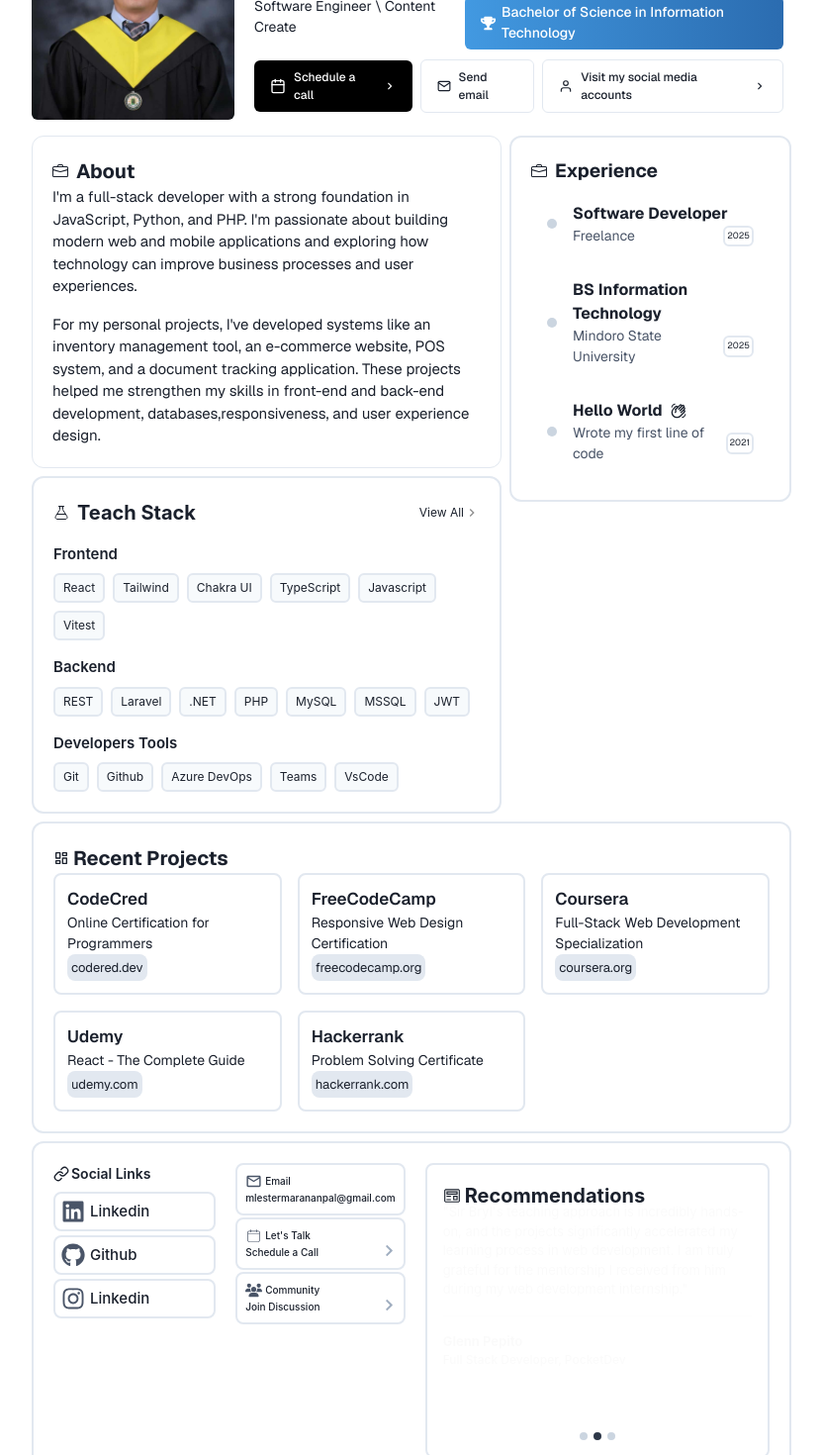
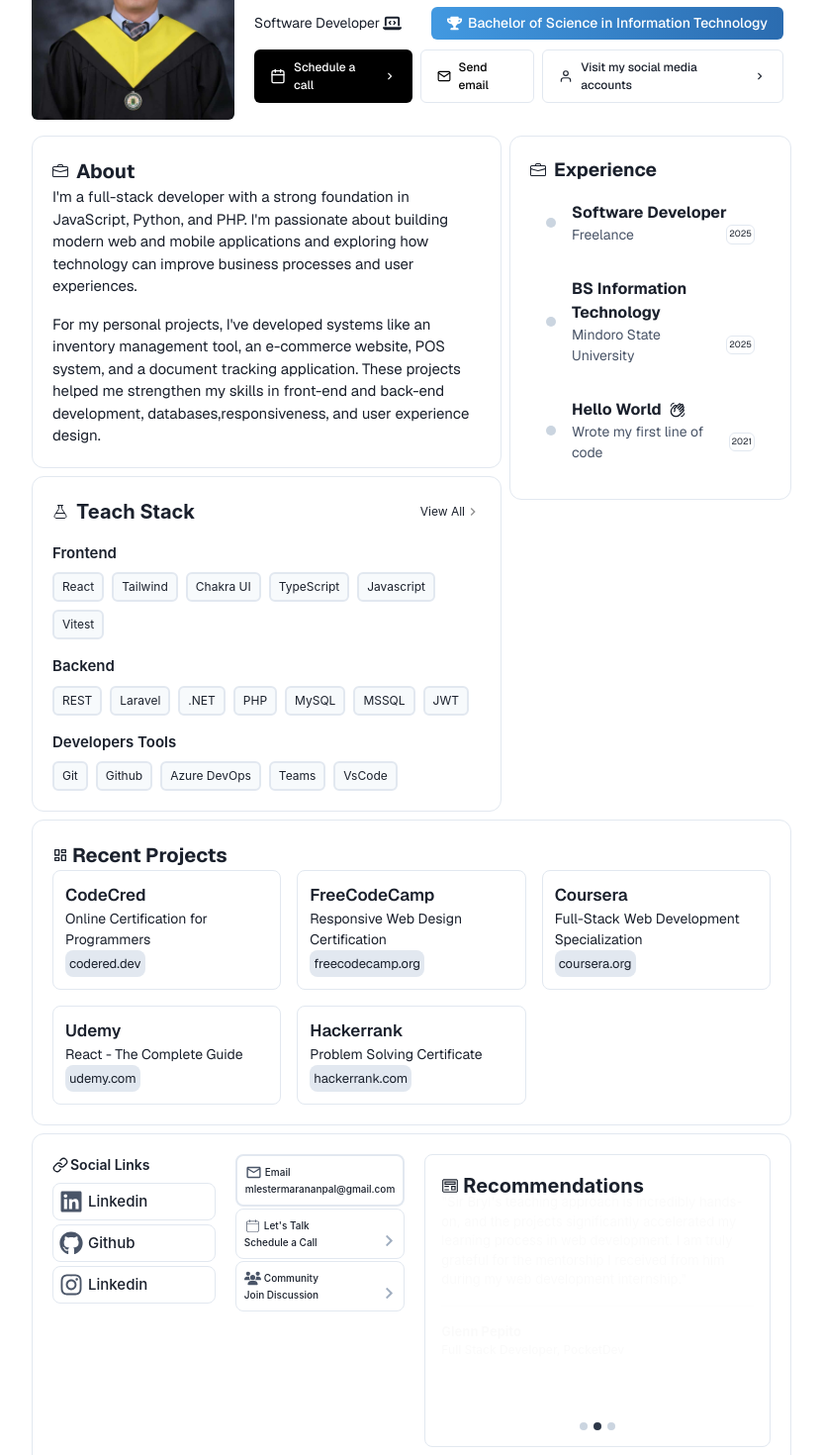
Before and after one commit to mlesterpal30/portfolio, a React (Vite) app: page / in a window 1280 px wide. Shown: the part 140-1610 px from the top of the page at 99% size, without its empty margins (224-1055 px from the left). Built offline with nearby package versions, Linux system fonts and the light colour scheme.

Commit message:
change the border of each section and fix the oveflow of content in the hero section

```diff
--- a/src/App.tsx
+++ b/src/App.tsx
@@ -10,6 +10,7 @@ const App = () => {
 		<Box
 			mx={{ base: "12px", sm: "30px", md: "70px", lg: "150px", xl: "256px" }}
 			my={{ base: 8, md: 14 }}
+			overflow="hidden"
 		>
 			<Hero />
 			<Stack
--- a/src/components/Experience.tsx
+++ b/src/components/Experience.tsx
@@ -25,7 +25,7 @@ const Experience = () => {
 
 	return (
 		<Box
-			border="2px"
+			border="1px"
 			borderColor="gray.200"
 			padding="5"
 			rounded="xl"
@@ -72,7 +72,7 @@ const Experience = () => {
 										{item.subtitle}
 									</Text>
 									<Box
-										border="2px"
+										border="1px"
 										borderColor="gray.200"
 										p="0.5"
 										rounded="md"
--- a/src/components/Hero.tsx
+++ b/src/components/Hero.tsx
@@ -4,6 +4,7 @@ import { FaTrophy } from "react-icons/fa";
 import { FiCalendar, FiMail, FiUser, FiMapPin } from "react-icons/fi";
 import { ChevronRightIcon } from "@chakra-ui/icons";
 import { MdVerified } from "react-icons/md";
+import { FaLaptopCode } from "react-icons/fa6";
 
 const Hero = () => {
 	return (
@@ -17,7 +18,7 @@ const Hero = () => {
 				<Image
 					src={myPicture}
 					boxSize={{
-						base: "144px",
+						base: "143px",
 						md: "205px",
 					}}
 					rounded="6px"
@@ -56,22 +57,25 @@ const Hero = () => {
 					justifyContent="space-between"
 					py="2.5"
 				>
-					<Text
+					<Flex
 						fontSize={{
-							base: "11px",
+							base: "13px",
 							md: "14px",
 						}}
+						align="center"
 						fontWeight="400"
+						columnGap="3px"
 					>
-						Software Engineer \ Content Create
-					</Text>
+						<Text>Software Developer</Text>
+						<Icon as={FaLaptopCode} fontSize="19px" />
+					</Flex>
 					<Flex
 						fontSize="12px"
 						fontWeight="500"
 						bgGradient="linear(to-r, blue.400, blue.600)"
 						color="white"
 						py="1.5"
-						px="4"
+						px={{ base: "2", md: "4" }}
 						rounded="6px"
 						display="inline-flex"
 						gap="1.5"
@@ -88,15 +92,18 @@ const Hero = () => {
 
 						<Text
 							fontSize={{ base: "11px", md: "14px" }}
-							flexWrap="wrap"
 							display={{ base: "block", md: "none" }}
+							whiteSpace="nowrap" // ⬅️ prevents breaking
 						>
-							BS in Information Technology
+							BS Information Technology
 						</Text>
 					</Flex>
 				</Stack>
 				{/* Links */}
-				<HStack>
+				<Stack
+					direction={{ base: "column", md: "row" }} // VStack on base, HStack on md+
+				>
+					{/* EMAIL */}
 					<Flex
 						bg="black"
 						color="white"
@@ -104,6 +111,7 @@ const Hero = () => {
 						align="center"
 						py="2"
 						rounded="6"
+						display={{ base: "none", md: "flex" }} // 👈 hide on small, show on md+
 					>
 						<Flex align="center" gap="2">
 							<Icon as={FiCalendar} />
@@ -116,19 +124,21 @@ const Hero = () => {
 							<ChevronRightIcon boxSize="14px" />
 						</Flex>
 					</Flex>
+					{/* CAll*/}
 					<Flex
 						border="1px"
 						borderColor="gray.200"
 						px="4"
 						align="center"
-						py="2"
+						py={{ base: 1, md: 2 }}
 						rounded="6"
-						display={{ base: "none", md: "flex" }} // 👈 hide on small, show on md+
+						color={{ base: "white", md: "black" }}
+						bgColor={{ base: "black", md: "white" }}
 					>
 						<Flex align="center" gap="2">
 							<Icon as={FiMail} boxSize="14px" />
 							<Text
-								fontSize={{ md: "12px", base: "9px" }}
+								fontSize={{ md: "12px", base: "11px" }}
 								fontWeight="500"
 							>
 								Send email
@@ -140,7 +150,7 @@ const Hero = () => {
 						borderColor="gray.200"
 						px="4"
 						align="center"
-						py="2"
+						py={{ base: 1, md: 2 }}
 						rounded="6"
 					>
 						<Flex align="center" gap="2">
@@ -165,7 +175,7 @@ const Hero = () => {
 							<ChevronRightIcon boxSize="14px" />
 						</Flex>
 					</Flex>{" "}
-				</HStack>
+				</Stack>
 			</Box>
 		</HStack>
 	);
--- a/src/components/Projects.tsx
+++ b/src/components/Projects.tsx
@@ -33,7 +33,7 @@ const Projects = () => {
 		<Box
 			className="font-geist"
 			padding="5"
-			border="2px"
+			border="1px"
 			borderColor="gray.200"
 			rounded="xl"
 		>
@@ -54,7 +54,7 @@ const Projects = () => {
 				{certifications.map((cert, index) => (
 					<Box
 						key={index}
-						border="2px"
+						border="1px"
 						borderColor="gray.200"
 						padding="3"
 						rounded="lg"
--- a/src/components/TechStack.tsx
+++ b/src/components/TechStack.tsx
@@ -5,7 +5,7 @@ import { MdKeyboardArrowRight } from "react-icons/md";
 const TechStack = () => {
 	return (
 		<Box
-			border="2px"
+			border="1px"
 			padding="5"
 			rounded="xl"
 			borderColor="gray.200"
--- a/src/components/Wrapup.tsx
+++ b/src/components/Wrapup.tsx
@@ -45,7 +45,7 @@ const Wrapup = () => {
 	const current = testimonials[index];
 	return (
 		<Grid
-			border="2px"
+			border="1px"
 			padding="5"
 			borderColor="gray.200"
 			rounded="xl"
@@ -66,7 +66,7 @@ const Wrapup = () => {
 				<Box mt="2">
 					<Flex
 						align="center"
-						border="2px"
+						border="1px"
 						borderColor="gray.200"
 						padding="1.5"
 						rounded="lg"
@@ -85,7 +85,7 @@ const Wrapup = () => {
 					</Flex>
 					<Flex
 						align="center"
-						border="2px"
+						border="1px"
 						borderColor="gray.200"
 						padding="1.5"
 						rounded="lg"
@@ -104,7 +104,7 @@ const Wrapup = () => {
 					</Flex>
 					<Flex
 						align="center"
-						border="2px"
+						border="1px"
 						borderColor="gray.200"
 						padding="1.5"
 						rounded="lg"
@@ -136,7 +136,7 @@ const Wrapup = () => {
 					</Text>
 				</Box>
 				<Box
-					border="2px"
+					border="1px"
 					padding="2"
 					borderColor="gray.200"
 					rounded="lg"
@@ -156,7 +156,7 @@ const Wrapup = () => {
 					</Flex>
 				</Box>
 				<Box
-					border="2px"
+					border="1px"
 					padding="2"
 					borderColor="gray.200"
 					rounded="lg"
@@ -177,7 +177,7 @@ const Wrapup = () => {
 				</Box>
 			</GridItem>
 			<GridItem
-				border="2px"
+				border="1px"
 				rounded="lg"
 				borderColor="gray.200"
 				padding="16px"
```
Also changed, not shown: backlog.txt (added).
